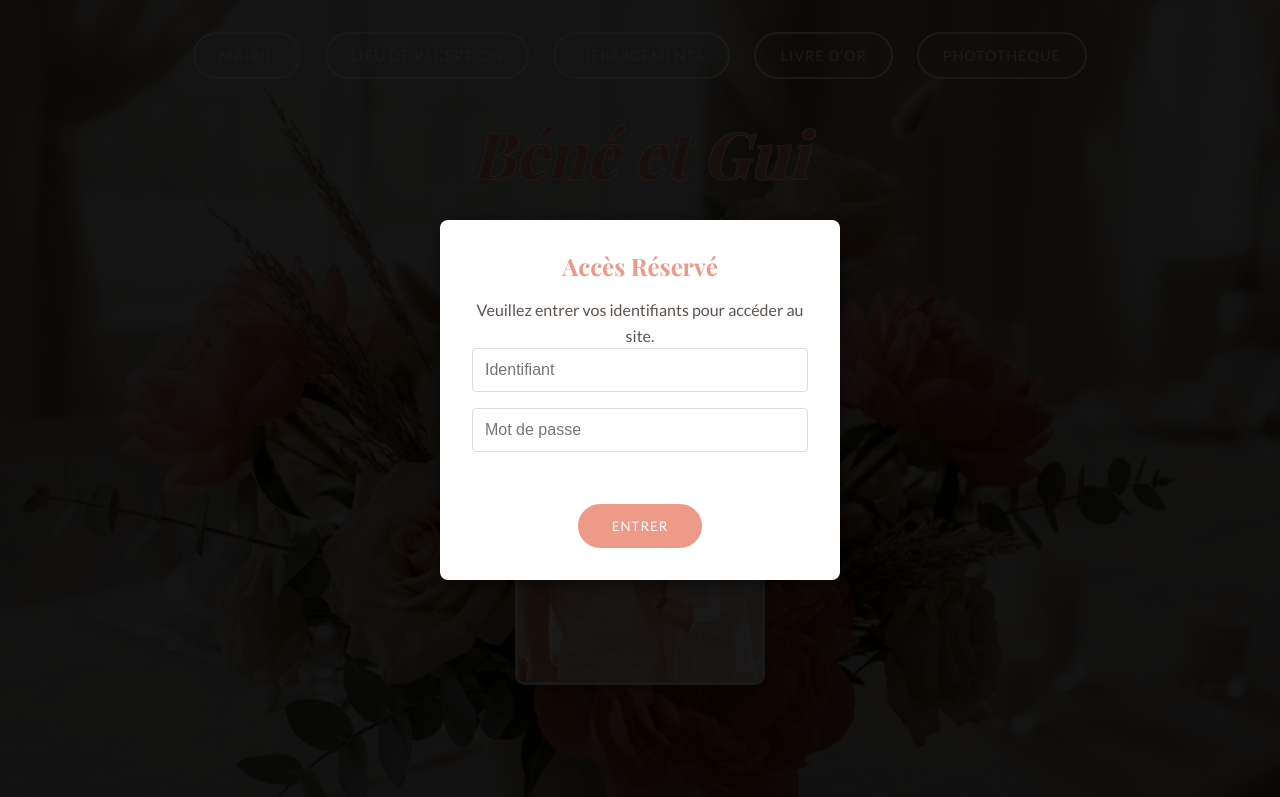
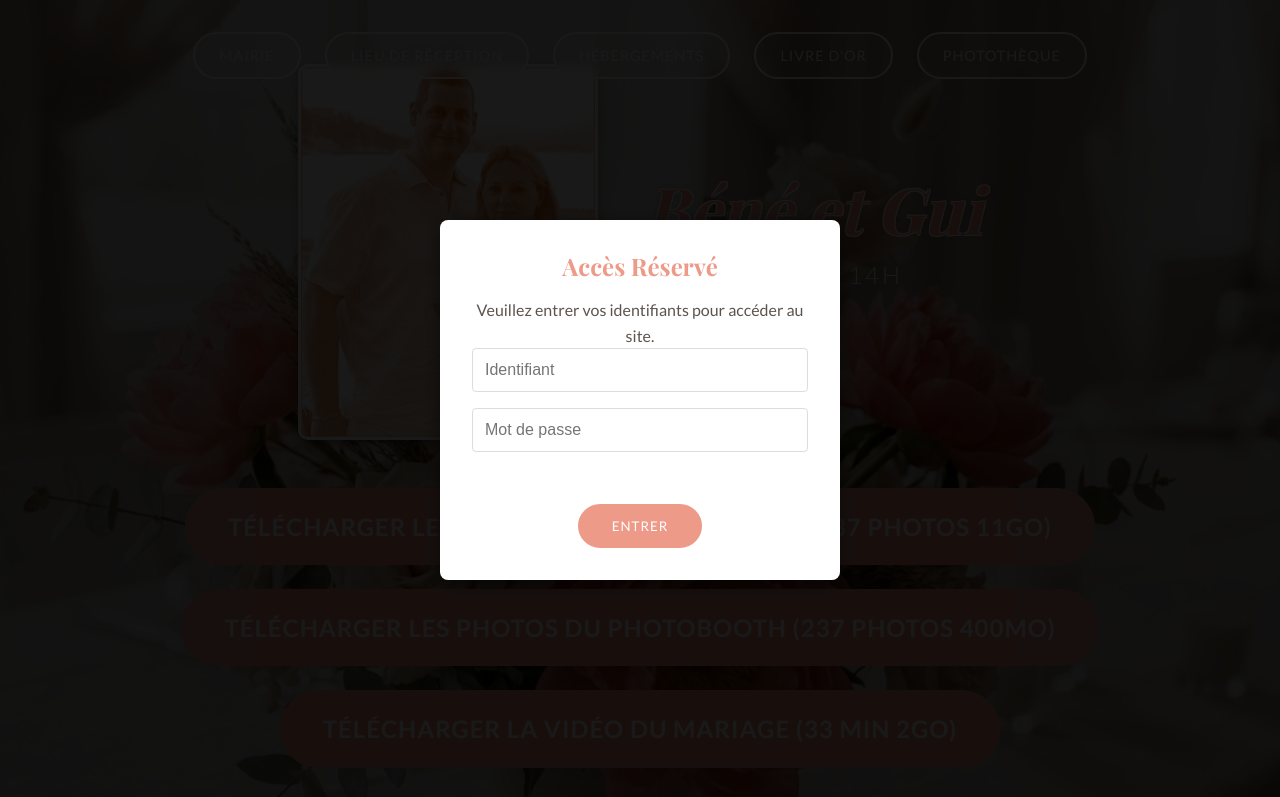
Before and after one commit to Vatel77/mariagebenegui.fr, a website: page index.html in a window 1280 px wide. Shown: the top 797 px of the page. Drawn offline with nearby package versions, Linux system fonts and the light colour scheme; a web font is replaced by a local one.

Commit message:
Add files via upload

```diff
--- a/index.html
+++ b/index.html
@@ -37,11 +37,21 @@
                 <li><a href="#phototheque" class="nav-btn">Photothèque</a></li>
             </ul>
         </nav>
-        <div class="hero-content">
-            <h1 class="hero-title">Béné et Gui</h1>
-            <p class="hero-date">23 Mai 2026 &bull; 14h</p>
-            <p class="hero-location">Ozoir la Ferrière</p>
-            <img src="images/couple_mini.jpg" alt="Béné & Gui" class="hero-photo">
+        <div class="hero-content" style="width: 100%; max-width: 1200px; padding: 0 1rem;">
+            <div style="display: flex; align-items: center; justify-content: center; gap: 3rem; flex-wrap: wrap; margin-top: 2rem;">
+                <img src="images/couple_mini.jpg" alt="Béné & Gui" class="hero-photo" style="margin: 0; max-width: 300px; width: 100%;">
+                <div style="text-align: left;">
+                    <h1 class="hero-title" style="margin-bottom: 0.5rem;">Béné et Gui</h1>
+                    <p class="hero-date" style="margin-bottom: 0.5rem;">23 Mai 2026 &bull; 14h</p>
+                    <p class="hero-location" style="margin-bottom: 0;">Ozoir la Ferrière</p>
+                </div>
+            </div>
+
+            <div style="display: flex; flex-direction: column; align-items: center; gap: 1.5rem; margin-top: 3rem; width: 100%; padding: 0 1rem; overflow-x: auto;">
+                <a href="https://ug.link/vatel-nas/filemgr/share-download/?id=16408de30476471bbabd539747743298" download target="_blank" class="btn" style="font-size: 1.5rem; padding: 20px 40px; border-width: 3px; font-weight: bold; line-height: 1.3; width: fit-content; max-width: none; white-space: nowrap;">Télécharger les photos du photographe (437 photos 11Go)</a>
+                <a href="https://ug.link/vatel-nas/filemgr/share-download/?id=3219fa57d7984496805e471e73b45a47" download target="_blank" class="btn" style="font-size: 1.5rem; padding: 20px 40px; border-width: 3px; font-weight: bold; line-height: 1.3; width: fit-content; max-width: none; white-space: nowrap;">Télécharger les photos du Photobooth (237 photos 400Mo)</a>
+                <a href="https://ug.link/vatel-nas/filemgr/share-download/?id=3a12ffae761c4a5f874f287cfb8ac71c" download target="_blank" class="btn" style="font-size: 1.5rem; padding: 20px 40px; border-width: 3px; font-weight: bold; line-height: 1.3; width: fit-content; max-width: none; white-space: nowrap;">Télécharger la vidéo du mariage (33 min 2Go)</a>
+            </div>
         </div>
     </header>
 
```
